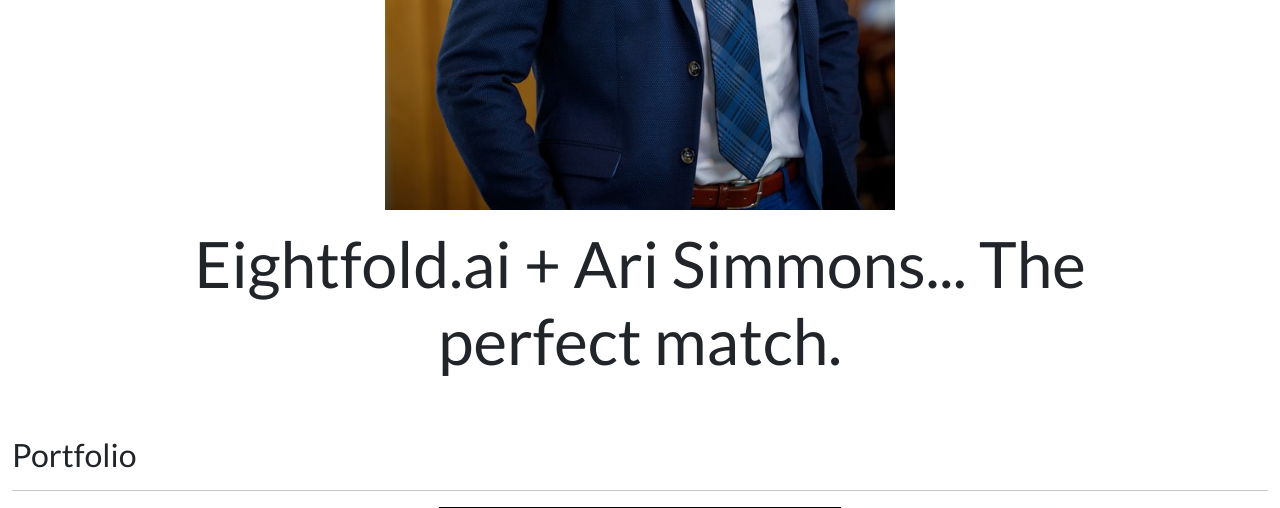
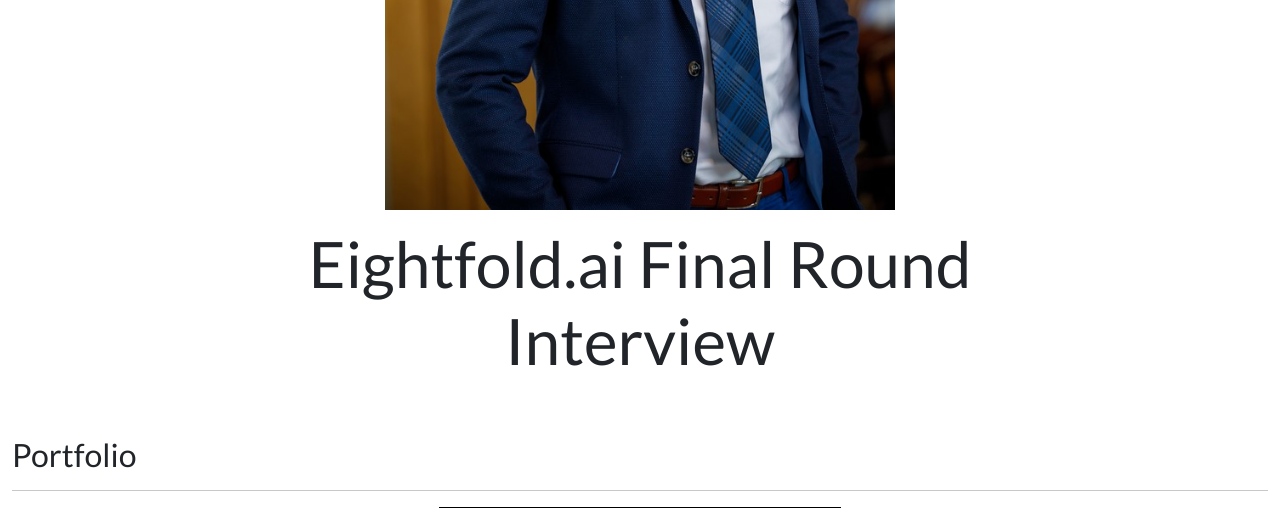
Before and after one commit to asimmon3/Eightfold.ai-Final-Round, a Django app: page / in a window 1280 px wide. Shown: the part 626-1134 px from the top of the page. Run offline with Django 3.2, Linux system fonts and the light colour scheme; data comes from the database, SQL or seed files in the repository.

Commit message:
another commit. adding media

```diff
--- a/personal_portfolio-project/aboutme/templates/aboutme/about_me.html
+++ b/personal_portfolio-project/aboutme/templates/aboutme/about_me.html
@@ -1,8 +1,6 @@
 {% extends 'portfolio/base.html' %}
 
 {% block content %}
-
-hello aboutme
 
 {% load static %}
 
--- a/personal_portfolio-project/portfolio/templates/portfolio/home.html
+++ b/personal_portfolio-project/portfolio/templates/portfolio/home.html
@@ -13,7 +13,7 @@
 <div class="row justify-content-center mb-3">
   <div class="col-md-9 text-center">
     <h1 id="hometext" class="font-weight-bold">
-        Eightfold.ai + Ari Simmons... The perfect match.
+        Eightfold.ai Final Round Interview
     </h1>
   </div>
 </div>
```
Also changed, not shown: 5 other files.
